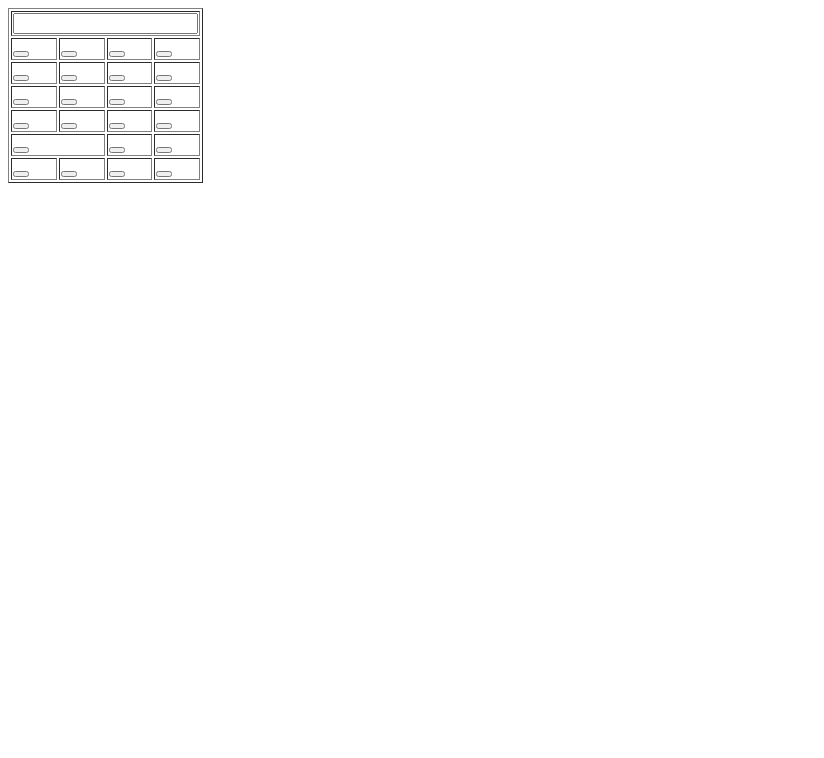
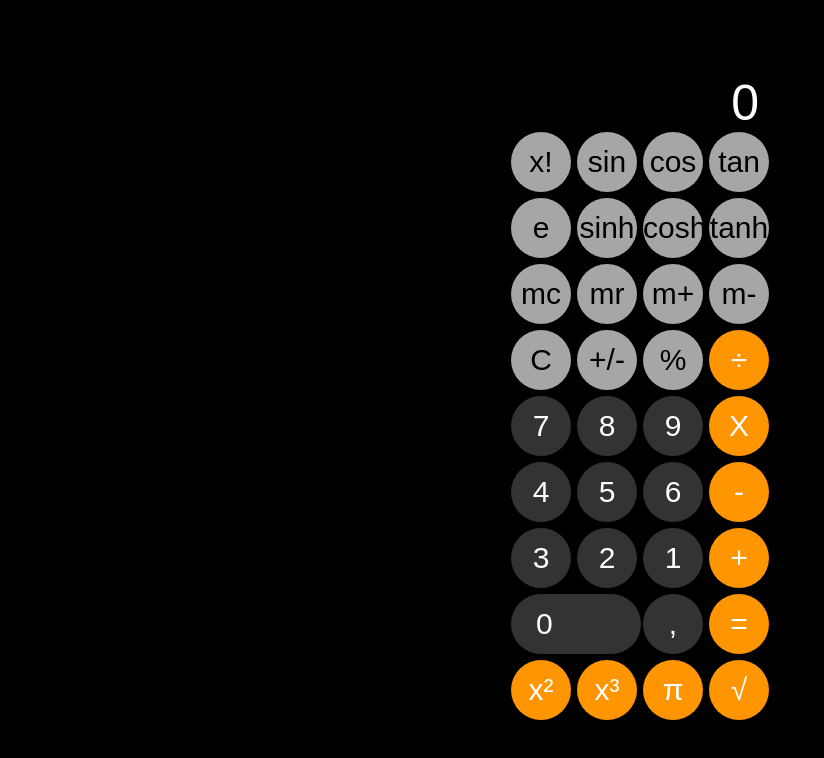
Before and after one commit to Madrix5/Calculadora_manzana, a plain HTML site: page index.html in a window 1280 px wide. Shown: the whole page, without its empty margins (0-824 px from the left). Drawn offline with Linux system fonts and the light colour scheme.

Commit message:
feat(project) estilos hechos

```diff
--- a/index.html
+++ b/index.html
@@ -4,48 +4,67 @@
     <meta charset="UTF-8">
     <meta name="viewport" content="width=device-width, initial-scale=1.0">
     <title>Document</title>
+    <link rel="stylesheet" href="style.css">
 </head>
 <body>
-    <table border="1">
+    <table>
         <tr>
             <td colspan="4">
-                <input type="text">
+                <input class = "inputStyle" type="text" placeholder="0">
             </td>
         </tr>
         <tr>
-            <td><button></button></td>
-            <td><button></button></td>
-            <td><button></button></td>
-            <td><button></button></td>
+            <td><button class="lightButton">x!</button></td>
+            <td><button class="lightButton">sin</button></td>
+            <td><button class="lightButton">cos</button></td>
+            <td><button class="lightButton">tan</button></td>
         </tr>
         <tr>
-            <td><button></button></td>
-            <td><button></button></td>
-            <td><button></button></td>
-            <td><button></button></td>
+            <td><button class="lightButton">e</button></td>
+            <td><button class="lightButton">sinh</button></td>
+            <td><button class="lightButton">cosh</button></td>
+            <td><button class="lightButton">tanh</button></td>
         </tr>
         <tr>
-            <td><button></button></td>
-            <td><button></button></td>
-            <td><button></button></td>
-            <td><button></button></td>
+            <td><button class="lightButton">mc</button></td>
+            <td><button class="lightButton">mr</button></td>
+            <td><button class="lightButton">m+</button></td>
+            <td><button class="lightButton">m-</button></td>
         </tr>
         <tr>
-            <td><button></button></td>
-            <td><button></button></td>
-            <td><button></button></td>
-            <td><button></button></td>
+            <td><button class="lightButton">C</button></td>
+            <td><button class="lightButton">+/-</button></td>
+            <td><button class="lightButton">%</button></td>
+            <td><button class="accentButton">&#247</button></td>
         </tr>
         <tr>
-            <td colspan="2"><button></button></td>
-            <td><button></button></td>
-            <td><button></button></td>
+            <td><button class="darkButton">7</button></td>
+            <td><button class="darkButton">8</button></td>
+            <td><button class="darkButton">9</button></td>
+            <td><button class="accentButton">X</button></td>
         </tr>
         <tr>
-            <td><button></button></td>
-            <td><button></button></td>
-            <td><button></button></td>
-            <td><button></button></td>
+            <td><button class="darkButton">4</button></td>
+            <td><button class="darkButton">5</button></td>
+            <td><button class="darkButton">6</button></td>
+            <td><button class="accentButton">-</button></td>
+        </tr>
+        <tr>
+            <td><button class="darkButton">3</button></td>
+            <td><button class="darkButton">2</button></td>
+            <td><button class="darkButton">1</button></td>
+            <td><button class="accentButton">+</button></td>
+        </tr>
+        <tr>
+            <td colspan="2"><button class="ceroButton darkButton">0</button></td>
+            <td><button class="darkButton">,</button></td>
+            <td><button class="accentButton">=</button></td>
+        </tr>
+        <tr>
+            <td><button class="accentButton">x&#178</button></td>
+            <td><button class="accentButton">x&#179</button></td>
+            <td><button class="accentButton">&pi;</button></td>
+            <td><button class="accentButton">&radic;</button></td>
         </tr>
     </table>
 </body>
--- a/style.css
+++ b/style.css
@@ -0,0 +1,58 @@
+*{
+    margin : 0;
+    padding : 0;
+}
+
+button {
+    width:60px;
+    height:60px;
+    border-radius: 60px;
+    border:none;
+    margin:2px;
+    font-size: 30px;
+    font-weight: 250;
+}
+
+.inputStyle{
+    border:none;
+    width:250px;
+    height:50px;
+    font-size: 50px;
+    text-align: right;
+    background-color: black;
+    color: white;
+    font-weight: 100;
+}
+
+.ceroButton{
+    width:100%;
+    text-align: left;
+    padding-left: 25px;
+}
+
+.lightButton{
+    background-color: #a6a6a6;
+    color: black;
+}
+
+.darkButton{
+    background-color: #333;
+    color: white;
+}
+
+.accentButton{
+    background-color: #ff9501;
+    color: white;
+}
+
+body{
+    position:absolute;
+    top:50%;
+    left:50%;
+    transform: translateX(-50%) translateY(-50%);
+    background-color: black;
+}
+
+::-webkit-input-placeholder{
+    color:white;
+}
```
